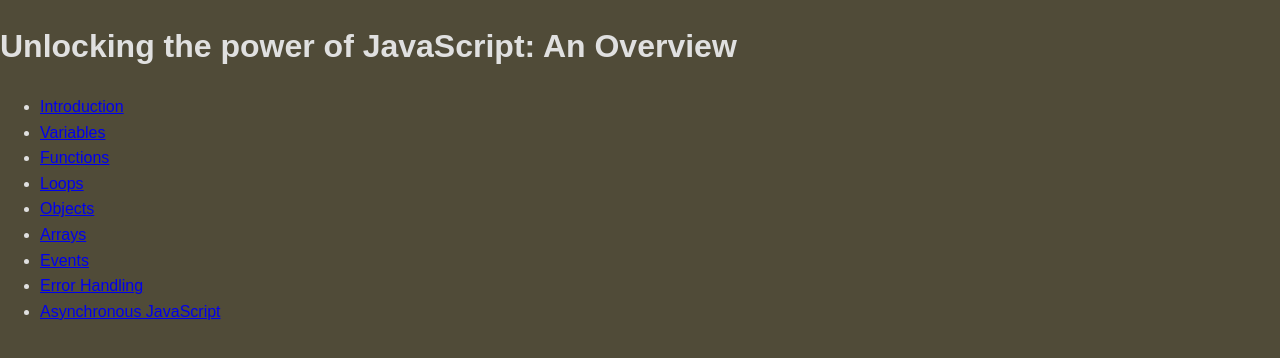
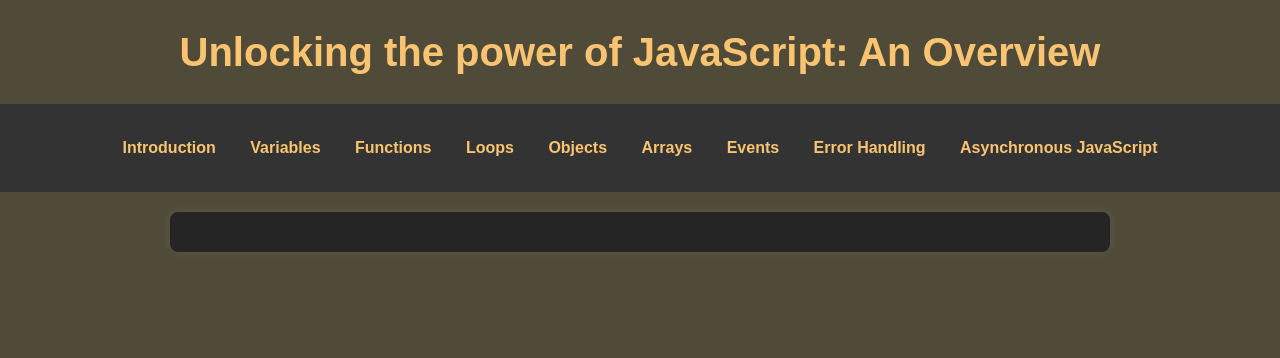
Before and after one commit to mustaphaDarbo/Darboe_Ass2, a plain HTML site: page Ass_2_web1/index2.html in a window 1280 px wide. Drawn offline with Linux system fonts and the light colour scheme.

Commit message:
second commit

```diff
--- a/Ass_2_web1/styles.css
+++ b/Ass_2_web1/styles.css
@@ -7,3 +7,78 @@ body {
     margin: 0;
     padding: 0;
   }
+
+  /* Headings */
+  h1, h2 {
+    font-weight: bold;
+    color: #f8c471; /* Highlight color */
+  }
+
+  h1 {
+    text-align: center;
+    font-size: 2.5rem;
+    margin: 20px 0;
+  }
+
+  h2 {
+    font-size: 2rem;
+    border-bottom: 2px solid #f8c471;
+    padding-bottom: 5px;
+  }
+
+  /* Navigation Bar */
+  nav {
+    background-color: #333; /* Dark gray */
+    padding: 15px;
+    text-align: center;
+  }
+
+  nav ul {
+    list-style: none;
+    padding: 0;
+  }
+
+  nav ul li {
+    display: inline;
+    margin: 0 15px;
+  }
+
+  nav ul li a {
+    text-decoration: none;
+    color: #f8c471;
+    font-weight: bold;
+  }
+
+  nav ul li a:hover {
+    color: #d4ac0d;
+  }
+
+  /* Main Content */
+  main {
+    max-width: 900px;
+    margin: 20px auto;
+    padding: 20px;
+    background: #252525; /* Slightly lighter than the body */
+    border-radius: 8px;
+    box-shadow: 0px 0px 10px rgba(255, 255, 255, 0.1);
+  }
+
+  /* Sections */
+  section {
+    margin-bottom: 30px;
+    padding: 10px;
+  }
+
+  /* Paragraphs and Lists */
+  p {
+    margin-bottom: 10px;
+  }
+
+  ul {
+    list-style-type: square;
+    padding-left: 20px;
+  }
+
+  ul li {
+    margin-bottom: 5px;
+  }
```
